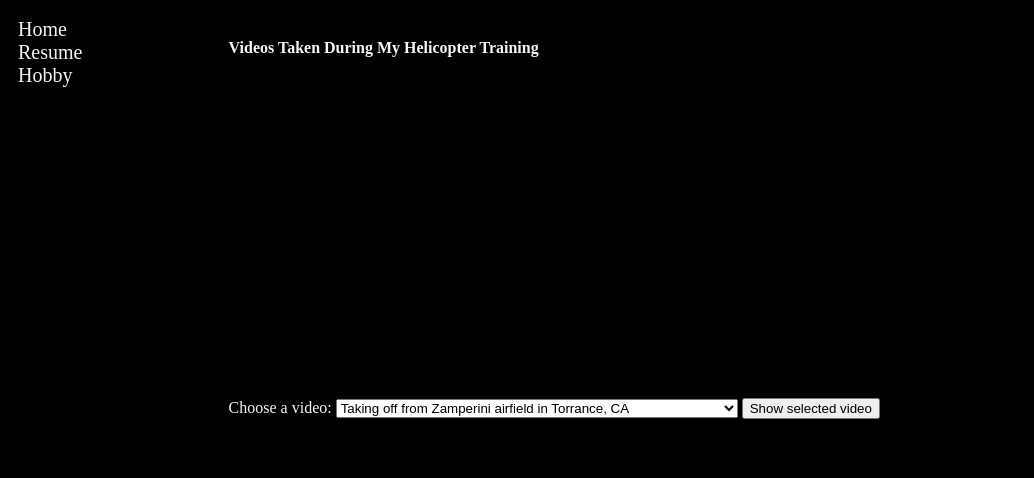
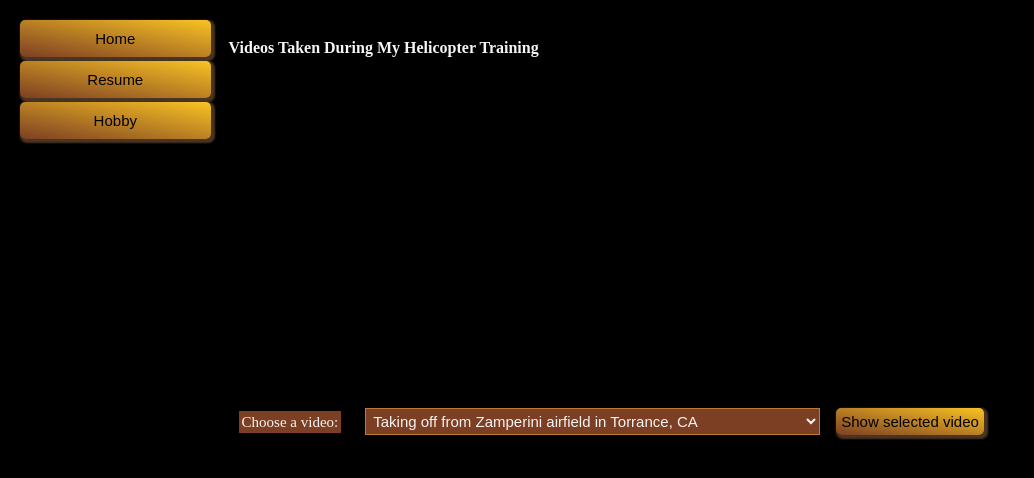
Before and after one commit to liuyang3141/liuyang3141.github.io, a plain HTML site: page hobby.html in a window 1280 px wide. Shown: the whole page, without its empty margins (0-1034 px from the left). Drawn offline with Linux system fonts and the light colour scheme.

Commit message:
Update hobby.html
Changed styling.

```diff
--- a/hobby.html
+++ b/hobby.html
@@ -12,12 +12,12 @@
             <!-- Menu -->
             <div class="col-2 menu">
                 <ul>
-                    <!-- Main Page Link -->
-                    <li><a href="index.html">Home</a></li>
+                     <!-- Main Page Link -->
+                    <li><a href="index.html"><button class="menu_btn">Home</button></a></li>
                     <!-- Resume Page Link -->
-                    <li><a href="resume.html">Resume</a></li>
+                    <li><a href="resume.html"><button class="menu_btn">Resume</button></a></li>
                     <!-- Hobby Page Link -->
-                    <li><a href="hobby.html">Hobby</a></li>
+                    <li><a href="hobby.html"><button class="menu_btn">Hobby</button></a></li>
                 </ul>
             </div>
 
@@ -28,8 +28,8 @@
                 <iframe id="videoFrame" width="560" height="315" src="" title="YouTube video player" frameborder="0" allow="accelerometer; autoplay; clipboard-write; encrypted-media; gyroscope; picture-in-picture; web-share" allowfullscreen></iframe>
 
                 <form>
-                    <label for="videos">Choose a video:</label>
-                    <select id="videos">
+                    <label class="video" for="videos">Choose a video:</label>
+                    <select class="video" id="videos">
                         <option value="0">Taking off from Zamperini airfield in Torrance, CA</option>
                         <option value="1">Landing in Zamperini airfield with normal approach</option>
                         <option value="2">Practicing hovering</option>
@@ -38,7 +38,7 @@
                         <option value="5">Practicing emergency procedures - full down autorotation in R44</option>
                         <option value="6">Practicing emergency procedures - full down autorotation in R22</option>
                     </select>
-                    <input type="button" value="Show selected video" onClick="returnIndex()">
+                    <input class="btn" type="button" value="Show selected video" onClick="returnIndex()">
                 </form>
             </div>
         </div>
```
